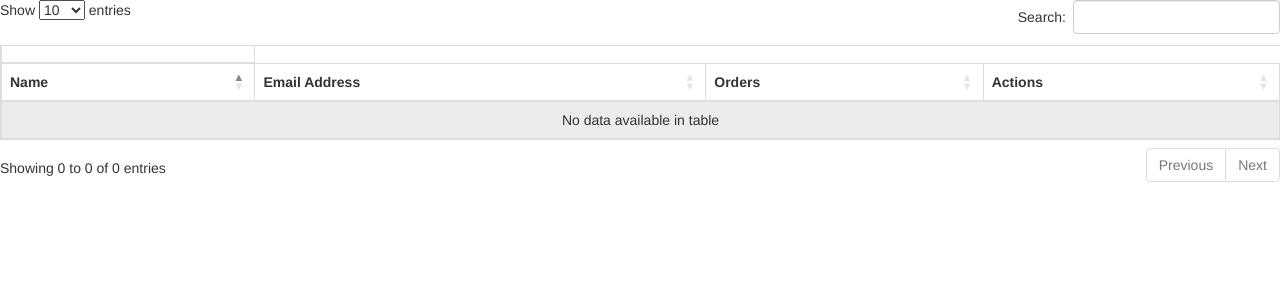
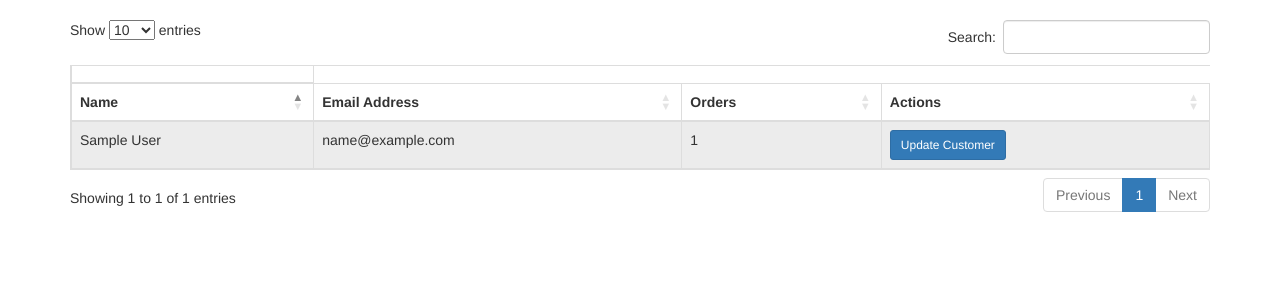
Before and after one commit to coder-singh/Django_Shopify, a Django app: template app1/templates/customers.html in a window 1280 px wide. Shown: the top 300 px of the page. Run offline with Django 3.2, Linux system fonts and the light colour scheme; the template is opened without the code that fills it: most values are stand-ins (such as "Sample title", 1, 10 or a date in 2020); some libraries are stand-ins or nearby versions.

Commit message:
Added list Orders view + html templating
- Added view 'list_orders'
- Added url binding to this view
- Added base html page and extended customers.html , orders.html
- changed javascript data rendering to django templating

```diff
--- a/Django_Shopify/urls.py
+++ b/Django_Shopify/urls.py
@@ -19,4 +19,5 @@ from app1 import views as app1_views
 urlpatterns = [
     path('customers/', app1_views.list_customers),
     path('update_customer/', app1_views.update_customer),
+    path('orders/', app1_views.list_orders)
 ]
--- /dev/null
+++ b/app1/templates/base.html
@@ -0,0 +1,22 @@
+<!DOCTYPE html>
+<html lang="en">
+<head>
+    <meta charset="UTF-8">
+    <meta name="viewport" content="width=device-width, initial-scale=1.0">
+    <title>{% block title %}{% endblock %}</title>
+    <link rel="stylesheet" href="https://maxcdn.bootstrapcdn.com/bootstrap/3.3.7/css/bootstrap.min.css">
+    <link rel="stylesheet" href="https://cdn.datatables.net/1.10.22/css/dataTables.bootstrap.min.css">
+    <script src="https://code.jquery.com/jquery-3.5.1.js"></script>
+    <script src="https://cdn.datatables.net/1.10.22/js/jquery.dataTables.min.js"></script>
+    <script src="https://cdn.datatables.net/1.10.22/js/dataTables.bootstrap.min.js"></script>
+    <script src="https://maxcdn.bootstrapcdn.com/bootstrap/3.3.7/js/bootstrap.min.js" integrity="sha384-Tc5IQib027qvyjSMfHjOMaLkfuWVxZxUPnCJA7l2mCWNIpG9mGCD8wGNIcPD7Txa" crossorigin="anonymous"></script>
+    {% block script %}
+    {% endblock %}
+</head>
+<body>
+    <div class="container w-75 mx-auto" style="margin-top: 20px;">
+        {% block container %}
+        {% endblock %}
+    </div>
+</body>
+</html>
--- a/app1/templates/customers.html
+++ b/app1/templates/customers.html
@@ -1,23 +1,19 @@
-<!DOCTYPE html>
-<html lang="en">
-<head>
-    <meta charset="UTF-8">
-    <meta name="viewport" content="width=device-width, initial-scale=1.0">
-    <title>Document</title>
-    <link rel="stylesheet" href="https://maxcdn.bootstrapcdn.com/bootstrap/3.3.7/css/bootstrap.min.css">
-    <link rel="stylesheet" href="https://cdn.datatables.net/1.10.22/css/dataTables.bootstrap.min.css">
-    <script src="https://code.jquery.com/jquery-3.5.1.js"></script>
-    <script src="https://cdn.datatables.net/1.10.22/js/jquery.dataTables.min.js"></script>
-    <script src="https://cdn.datatables.net/1.10.22/js/dataTables.bootstrap.min.js"></script>
-    <script src="https://maxcdn.bootstrapcdn.com/bootstrap/3.3.7/js/bootstrap.min.js" integrity="sha384-Tc5IQib027qvyjSMfHjOMaLkfuWVxZxUPnCJA7l2mCWNIpG9mGCD8wGNIcPD7Txa" crossorigin="anonymous"></script>
+{% extends 'base.html' %}
+
+{% block title %}
+Customers
+{% endblock %}
+
+
+{% block script %}
     <script>
-        function update_customer(data){
-            data = data.split(',');
-            $('#modal_user_id').val(data[0].slice(data[0].lastIndexOf('/')+1));
-            $('#modal_first_name').val(data[1]);
-            $('#modal_last_name').val(data[2]);
-            $('#modal_email').val(data[3]);
-            $('#modal_tags').val([... data.slice(4,)])
+        function update_customer(user_id, fname, lname, email, tags){
+            console.log(user_id);
+            $('#modal_user_id').val(user_id.slice(user_id.lastIndexOf('/')+1));
+            $('#modal_first_name').val(fname);
+            $('#modal_last_name').val(lname);
+            $('#modal_email').val(email);
+            $('#modal_tags').val([... tags])
         }
         function save_user_data(){
             $.ajax({
@@ -41,21 +37,13 @@
                 }
             });
         }
-        let data = {{data | safe }};
         $(document).ready(function(){
-        $.each(data, function(index, element){
-            $('#table_body').append('<tr>'+
-                                '<td>'+element.node.firstName+' '+element.node.lastName+'</td>'+
-                                '<td>'+element.node.email+'</td>'+
-                                '<td>'+element.node.ordersCount+'</td>'+
-                                '<td><button class="btn btn-primary btn-sm" data-toggle="modal" data-target="#myModal" onclick="update_customer(\''+[element.node.id,element.node.firstName,element.node.lastName,element.node.email, element.node.tags]+'\')">Update Customer</button></td>'+
-                            '</tr>');
-        });
-        $('#dt').DataTable();
+            $('#dt').DataTable();
         });
     </script>
-</head>
-<body>
+{% endblock %}
+
+{% block container %}
     <table id="dt" class="table table-striped table-bordered" style="width:100%">
         <thead>
             <th>
@@ -68,7 +56,15 @@
             </th>
         </thead>
         <tbody id="table_body">
-
+        {% for row in data %}
+            <tr>
+                <td>{{row.node.firstName}} {{row.node.lastName}}</td>
+                <td>{{row.node.email}}</td>
+                <td>{{row.node.ordersCount}}</td>
+                <td><button class="btn btn-primary btn-sm" data-toggle="modal" data-target="#myModal"
+                onclick="update_customer('{{row.node.id|safe}}','{{row.node.firstName|safe}}','{{row.node.lastName|safe}}','{{row.node.email|safe}}',{{row.node.tags|safe}})">Update Customer</button></td>
+            </tr>
+        {% endfor %}
         </tbody>
     </table>
 
@@ -90,5 +86,4 @@
 
         </div>
       </div>
-</body>
-</html>
+{% endblock %}
```
Also changed, not shown: app1/templates/orders.html (added, +40 -0 lines), app1/views.py (+29 -1 lines).
